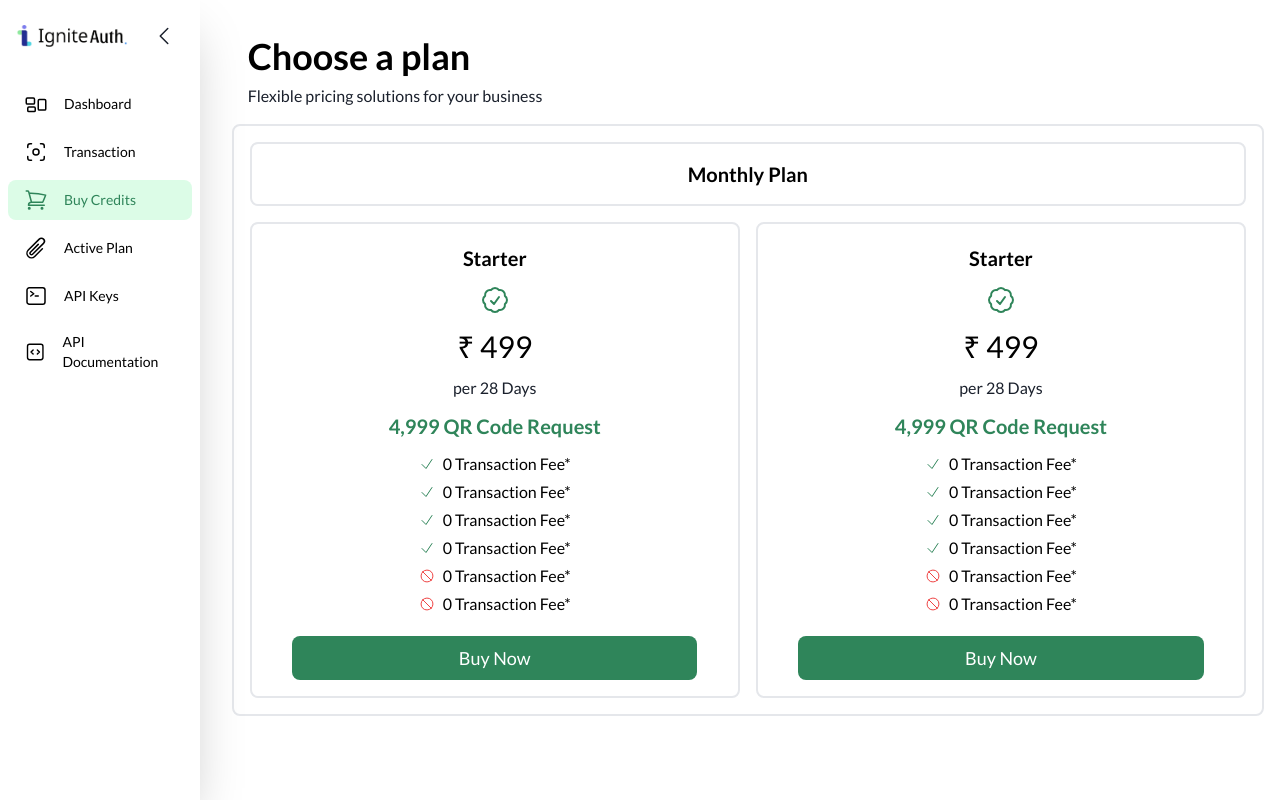
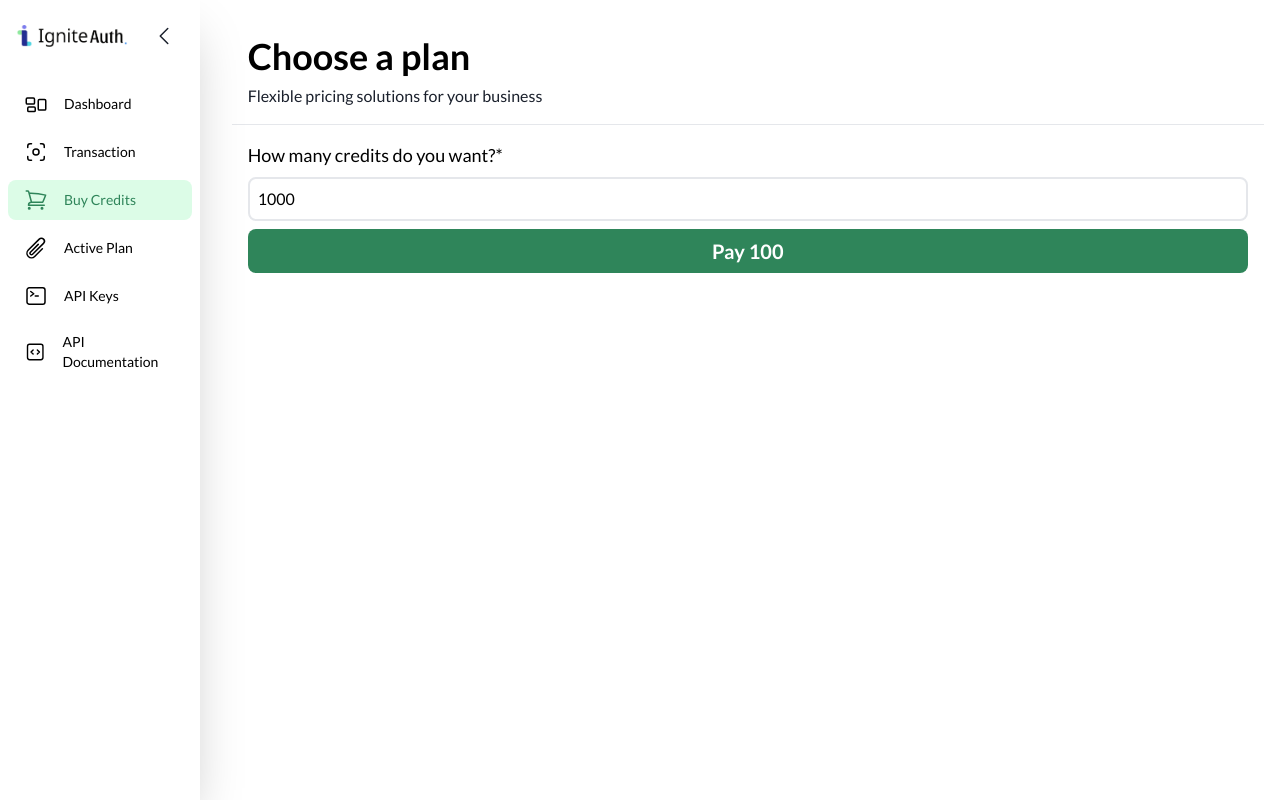
Before and after one commit to abhinnvyas/ignite-auth, a Next.js app: page /user/buycredits in a window 1280 px wide. Built offline with nearby package versions, Linux system fonts and the light colour scheme.

Commit message:
Integerated the Payment Gateway

```diff
--- a/app/api/buyCredits/index.js
+++ b/app/api/buyCredits/index.js
@@ -1,5 +1,5 @@
 import axios from "axios";
-import { BASE_URL } from "../../api.config";
+import { BASE_URL } from "../api.config";
 
 export async function buyCredits(clientid, token, credits) {
   try {
--- a/app/user/buycredits/page.js
+++ b/app/user/buycredits/page.js
@@ -1,7 +1,7 @@
 import Section1 from "@/components/Buy Credits/Section1";
 import Section2 from "@/components/Buy Credits/Section2";
 import Sidebar from "@/components/Sidebar/Sidebar";
-import React, { useEffect } from "react";
+import React from "react";
 
 function pages() {
   return (
--- a/components/Buy Credits/Card.jsx
+++ b/components/Buy Credits/Card.jsx
@@ -1,51 +1,83 @@
-import React from "react";
+"use client";
+import React, { useEffect, useState } from "react";
 import {
   CheckBadgeIcon,
   CheckIcon,
   NoSymbolIcon,
 } from "@heroicons/react/24/outline";
+import { buyCredits } from "@/app/api/buyCredits";
+import Cookies from "js-cookie";
+import Logo from "@/public/Logo.png";
+import Script from "next/script";
+import { useRouter } from "next/navigation";
 
 function Card() {
+  const [Credits, setCredits] = useState("1000");
+  const [OrderID, setOrderID] = useState("");
+  const [Amount, setAmount] = useState("100");
+  const router = useRouter();
+
+  useEffect(() => {
+    const amount = Credits * 0.1;
+    setAmount(amount);
+  }, [Credits]);
+
+  const onClick = (e) => {
+    e.preventDefault();
+    const clientid = Cookies.get("ClientId");
+    const token = Cookies.get("token");
+    buyCredits(clientid, token, Credits)
+      .then((res) => {
+        setOrderID(res.orderId);
+        Layer.checkout(
+          {
+            token: res.paymentToken,
+            accesskey: "dee32b80-9524-11ee-a139-81627df0a68b",
+            theme: {
+              color: "#2F855A",
+              error_color: "#ff2b2b",
+            },
+          },
+          function (response) {
+            if (response.status == "captured") {
+              // response.payment_token_id
+              // response.payment_id
+              router.push("/user/activeplan");
+            } else if (response.status == "created") {
+            } else if (response.status == "pending") {
+            } else if (response.status == "failed") {
+              router.push("/user/buycredits");
+            } else if (response.status == "cancelled") {
+              router.push("/user/buycredits");
+            }
+          },
+          function (err) {
+            //integration errors
+            console.log(err);
+          }
+        );
+      })
+      .catch((err) => {
+        console.log(err);
+      });
+  };
+
   return (
-    <div className="flex flex-col space-y-3 items-center justify-center border-2 rounded-lg flex-1">
-      <h1 className="text-xl font-bold mt-5">Starter</h1>
-      <CheckBadgeIcon className="text-my_secondary w-8 h-8" />
-      <h1 className="text-3xl">₹ 499</h1>
-      <h1 className="text-my_light">per 28 Days</h1>
-      <h1 className="text-my_secondary font-semibold text-xl">
-        4,999 QR Code Request
-      </h1>
-      <div className="flex-col space-y-1 text-left">
-        <div className="flex space-x-2 items-center">
-          <CheckIcon className="w-4 h-4 text-my_secondary" />
-          <p>0 Transaction Fee*</p>
-        </div>
-        <div className="flex space-x-2 items-center">
-          <CheckIcon className="w-4 h-4 text-my_secondary" />
-          <p>0 Transaction Fee*</p>
-        </div>
-        <div className="flex space-x-2 items-center">
-          <CheckIcon className="w-4 h-4 text-my_secondary" />
-          <p>0 Transaction Fee*</p>
-        </div>
-        <div className="flex space-x-2 items-center">
-          <CheckIcon className="w-4 h-4 text-my_secondary" />
-          <p>0 Transaction Fee*</p>
-        </div>
-        <div className="flex space-x-2 items-center">
-          <NoSymbolIcon className="w-4 h-4 text-red-500" />
-          <p>0 Transaction Fee*</p>
-        </div>
-        <div className="flex space-x-2 items-center">
-          <NoSymbolIcon className="w-4 h-4 text-red-500" />
-          <p>0 Transaction Fee*</p>
-        </div>
-      </div>
-      <div className="w-5/6 ">
-        <button className=" bg-my_secondary text-lg text-white w-full p-2 rounded-lg mt-2 mb-4">
-          Buy Now
-        </button>
-      </div>
+    <div className="flex flex-col  items-start justify-center">
+      <Script src="https://sandbox-payments.open.money/layer" />
+      <h1 className="text-lg mb-2">How many credits do you want?*</h1>
+      <input
+        className="w-full p-2 border-2 rounded-lg border-gray-200 outline-none hover:border-gray-600 focus:border-green-600 "
+        onChange={(e) => setCredits(e.target.value)}
+        placeholder=""
+        value={Credits}
+      />
+      <button
+        onClick={onClick}
+        className="w-full bg-my_secondary p-2 rounded-lg text-xl font-semibold text-white mt-2 hover:bg-my_secondary_dark transition-all ease-in-out"
+      >
+        Pay {Amount}
+      </button>
     </div>
   );
 }
--- a/components/Buy Credits/Section1.jsx
+++ b/components/Buy Credits/Section1.jsx
@@ -2,7 +2,7 @@ import React from "react";
 
 function Section1() {
   return (
-    <div className={`text-my_primary  p-4  mt-5 `}>
+    <div className={`text-my_primary  p-4  mt-5 border-b`}>
       <h1 className="text-lg md:text-2xl lg:text-4xl font-semibold">
         Choose a plan
       </h1>
--- a/components/Buy Credits/Section2.jsx
+++ b/components/Buy Credits/Section2.jsx
@@ -3,12 +3,8 @@ import Card from "./Card";
 
 function Section2() {
   return (
-    <div className="border-2 p-4 rounded-lg mb-4">
-      <h1 className="text-center border-2 py-4 rounded-lg text-xl font-semibold">
-        Monthly Plan
-      </h1>
-      <div className=" flex justify-evenly items-center space-x-4 mt-4 ">
-        <Card />
+    <div className="p-4 rounded-lg mb-4">
+      <div className="">
         <Card />
       </div>
     </div>
```
